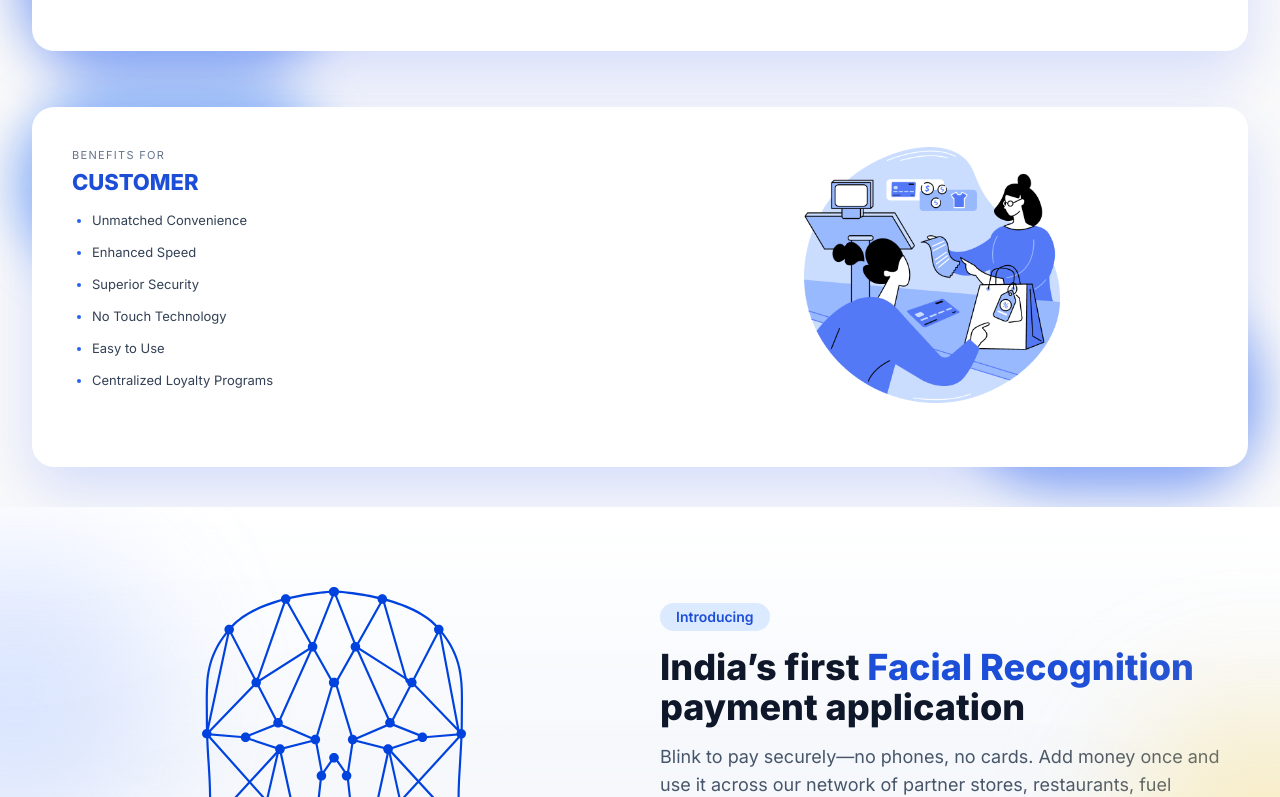
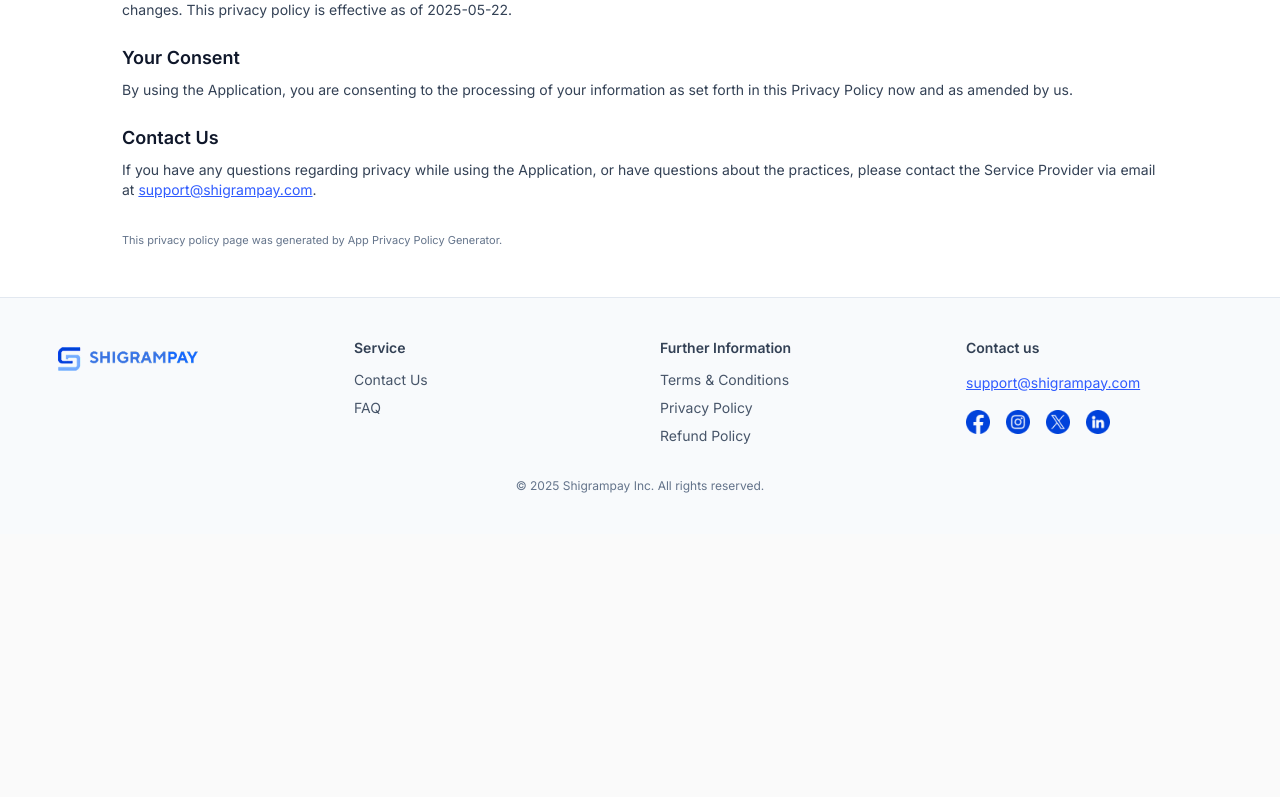
Before and after one commit to niks2411/payment, a React (Vite) app: page /privacy in a window 1280 px wide. Shown: the part 1521-2318 px from the top of the page. After the commit the page ends 2055 px from the top, so only its background shows below. Built offline with nearby package versions, Linux system fonts and the light colour scheme.

Commit message:
privacy policy

```diff
--- a/package.json
+++ b/package.json
@@ -11,7 +11,8 @@
   "dependencies": {
     "gsap": "3.12.5",
     "react": "18.3.1",
-    "react-dom": "18.3.1"
+    "react-dom": "18.3.1",
+    "react-router-dom": "^6.26.2"
   },
   "devDependencies": {
     "@vitejs/plugin-react": "4.3.3",
--- a/src/components/Footer.jsx
+++ b/src/components/Footer.jsx
@@ -24,7 +24,7 @@ export default function Footer() {
             <h4 className="text-sm font-semibold text-slate-700 mb-3">Further Information</h4>
             <ul className="space-y-2 text-sm text-slate-600">
               <li><a href="#" className="hover:text-primary-600">Terms & Conditions</a></li>
-              <li><a href="#" className="hover:text-primary-600">Privacy Policy</a></li>
+              <li><a href="/privacy" className="hover:text-primary-600">Privacy Policy</a></li>
               <li><a href="#" className="hover:text-primary-600">Refund Policy</a></li>
             </ul>
           </div>
--- a/src/components/ScrollStackCards.jsx
+++ b/src/components/ScrollStackCards.jsx
@@ -62,7 +62,7 @@ export default function ScrollStackCards() {
 
   return (
     <div className="bg-white">
-      <div className="min-h-[40vh] xl:min-h-[15vh] flex items-center justify-center p-4">
+      <div className="min-h-[70vh] xl:min-h-[15vh] flex items-center justify-center p-4 mb-2">
         <div className="text-center">
           <h1 className="text-6xl font-bold mb-4 bg-gradient-to-b from-blue-700 to-blue-500 bg-clip-text text-transparent">ShigramPay</h1>
           <p className="text-xl text-slate-600">The Future of Face Recognition Payments</p>
@@ -126,6 +126,9 @@ export default function ScrollStackCards() {
         })}
       </div>
 
+      {/* Spacer to prevent next section overlap on small screens */}
+      <div className="h-40 sm:h-20 md:h-24" />
+
       {showCTA && (
         <div className="fixed bottom-4 right-4 z-50 w-[92vw] max-w-sm">
           <div className="relative bg-white/95 backdrop-blur-sm border border-slate-200 shadow-xl rounded-2xl p-4 pr-12">
--- a/src/main.jsx
+++ b/src/main.jsx
@@ -1,10 +1,18 @@
 import React from 'react'
 import { createRoot } from 'react-dom/client'
+import { BrowserRouter, Routes, Route } from 'react-router-dom'
 import './styles.css'
 import App from './App'
+import Policy from './pages/Policy'
+import Footer from './components/Footer'
 
 createRoot(document.getElementById('root')).render(
   <React.StrictMode>
-    <App />
+    <BrowserRouter>
+      <Routes>
+        <Route path="/" element={<App />} />
+        <Route path="/privacy" element={<><Policy /><Footer /></>} />
+      </Routes>
+    </BrowserRouter>
   </React.StrictMode>
 )
--- /dev/null
+++ b/src/pages/Policy.jsx
@@ -0,0 +1,64 @@
+import React from 'react'
+
+export default function Policy() {
+  return (
+    <main className="bg-white min-h-screen">
+      <header className="w-full border-b border-slate-200">
+        <div className="w-full max-w-[1100px] mx-auto px-4 md:px-8 py-6 flex items-center gap-3">
+          <img src="/logo.png" alt="ShigramPay" className="h-16 w-auto" />
+        </div>
+      </header>
+
+      <section className="w-full max-w-[1100px] mx-auto px-4 md:px-8 py-8 md:py-12">
+          <h2 className="text-xl md:text-2xl font-bold text-slate-900">ShigramPay Privacy Policy</h2>
+          <br /><br />
+        <p className="text-sm text-slate-600 mb-6">This privacy policy applies to the ShigramPay Merchant app (hereby referred to as "Application") for mobile devices that was created by ShigramPay (hereby referred to as "Service Provider") as a Commercial service. This service is intended for use "AS IS".</p>
+
+        <h2 className="text-lg font-semibold text-slate-900 mb-2">Information Collection and Use</h2>
+        <p className="text-sm text-slate-700 mb-3">The Application collects information when you download and use it. This information may include information such as:</p>
+        <ul className="list-disc pl-6 text-sm text-slate-700 space-y-1 mb-4">
+          <li>Your device’s Internet Protocol address (e.g. IP address)</li>
+          <li>The pages of the Application that you visit, the time and date of your visit, the time spent on those pages</li>
+          <li>The time spent on the Application</li>
+          <li>The operating system you use on your mobile device</li>
+        </ul>
+        <p className="text-sm text-slate-700 mb-4">The Application does not gather precise information about the location of your mobile device.</p>
+        <p className="text-sm text-slate-700 mb-4">The Service Provider may use the information you provided to contact you from time to time to provide you with important information, required notices and marketing promotions.</p>
+        <p className="text-sm text-slate-700 mb-6">For a better experience, while using the Application, the Service Provider may require you to provide us with certain personally identifiable information. The information that the Service Provider request will be retained by them and used as described in this privacy policy.</p>
+
+        <h2 className="text-lg font-semibold text-slate-900 mb-2">Third Party Access</h2>
+        <p className="text-sm text-slate-700 mb-3">Only aggregated, anonymized data is periodically transmitted to external services to aid the Service Provider in improving the Application and their service. The Service Provider may share your information with third parties in the ways that are described in this privacy statement.</p>
+        <p className="text-sm text-slate-700 mb-2">Please note that the Application utilizes third-party services that have their own Privacy Policy about handling data. Below are the links to the Privacy Policy of the third-party service providers used by the Application:</p>
+        <ul className="list-disc pl-6 text-sm text-slate-700 space-y-1 mb-4">
+          <li>Google Play Services</li>
+          <li>Google Analytics for Firebase</li>
+          <li>Firebase Crashlytics</li>
+          <li>Expo</li>
+        </ul>
+        <p className="text-sm text-slate-700 mb-6">The Service Provider may disclose User Provided and Automatically Collected Information: as required by law, such as to comply with a subpoena, or similar legal process, when they believe in good faith that disclosure is necessary to protect their rights, protect your safety or the safety of others, investigate fraud, or respond to a government request, with their trusted services providers who work on their behalf, do not have an independent use of the information we disclose to them, and have agreed to adhere to the rules set forth in this privacy statement.</p>
+
+        <h2 className="text-lg font-semibold text-slate-900 mb-2">Opt-Out Rights</h2>
+        <p className="text-sm text-slate-700 mb-6">You can stop all collection of information by the Application easily by uninstalling it. You may use the standard uninstall processes as may be available as part of your mobile device or via the mobile application marketplace or network.</p>
+
+        <h2 className="text-lg font-semibold text-slate-900 mb-2">Data Retention Policy</h2>
+        <p className="text-sm text-slate-700 mb-6">The Service Provider will retain User Provided data for as long as you use the Application and for a reasonable time thereafter. If you'd like them to delete User Provided Data that you have provided via the Application, please contact them at <a href="mailto:support@shigrampay.com" className="text-primary-600 underline">support@shigrampay.com</a> and they will respond in a reasonable time.</p>
+
+        <h2 className="text-lg font-semibold text-slate-900 mb-2">Children</h2>
+        <p className="text-sm text-slate-700 mb-6">The Service Provider does not use the Application to knowingly solicit data from or market to children under the age of 13. The Application does not address anyone under the age of 13. The Service Provider does not knowingly collect personally identifiable information from children under 13 years of age. In the case the Service Provider discovers that a child under 13 has provided personal information, the Service Provider will immediately delete this from their servers. If you are a parent or guardian and you are aware that your child has provided us with personal information, please contact the Service Provider (<a href="mailto:support@shigrampay.com" className="text-primary-600 underline">support@shigrampay.com</a>) so that they will be able to take the necessary actions.</p>
+
+        <h2 className="text-lg font-semibold text-slate-900 mb-2">Security</h2>
+        <p className="text-sm text-slate-700 mb-6">The Service Provider is concerned about safeguarding the confidentiality of your information. The Service Provider provides physical, electronic, and procedural safeguards to protect information the Service Provider processes and maintains.</p>
+
+        <h2 className="text-lg font-semibold text-slate-900 mb-2">Changes</h2>
+        <p className="text-sm text-slate-700 mb-6">This Privacy Policy may be updated from time to time for any reason. The Service Provider will notify you of any changes to the Privacy Policy by updating this page with the new Privacy Policy. You are advised to consult this Privacy Policy regularly for any changes, as continued use is deemed approval of all changes. This privacy policy is effective as of 2025-05-22.</p>
+
+        <h2 className="text-lg font-semibold text-slate-900 mb-2">Your Consent</h2>
+        <p className="text-sm text-slate-700 mb-6">By using the Application, you are consenting to the processing of your information as set forth in this Privacy Policy now and as amended by us.</p>
+
+        <h2 className="text-lg font-semibold text-slate-900 mb-2">Contact Us</h2>
+        <p className="text-sm text-slate-700">If you have any questions regarding privacy while using the Application, or have questions about the practices, please contact the Service Provider via email at <a href="mailto:support@shigrampay.com" className="text-primary-600 underline">support@shigrampay.com</a>.</p>
+        <p className="text-[11px] text-slate-500 mt-8">This privacy policy page was generated by App Privacy Policy Generator.</p>
+      </section>
+    </main>
+  )
+}
```
Also changed, not shown: 1 other file (tests, documents, lock files or other folders).
